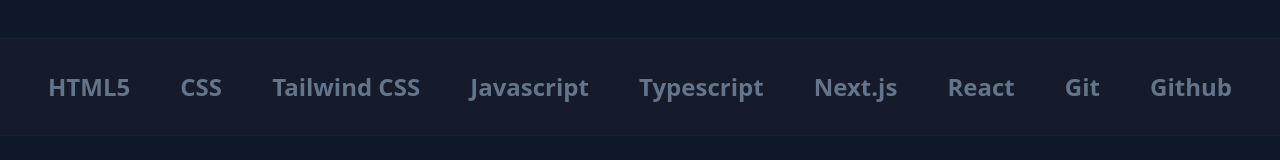
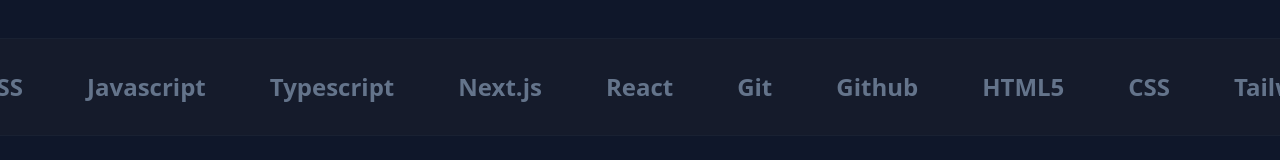
Before and after one commit to hawra-17/portfolio, a React (Vite) app: page / in a window 1280 px wide. Shown: the part 618-778 px from the top of the page. Built offline with nearby package versions, Linux system fonts and the light colour scheme; no server answers; the database is empty.

Commit message:
add Marquee

```diff
--- a/package.json
+++ b/package.json
@@ -15,6 +15,7 @@
     "lucide-react": "^0.563.0",
     "react": "^19.2.0",
     "react-dom": "^19.2.0",
+    "react-fast-marquee": "^1.6.5",
     "tailwind-merge": "^3.4.0"
   },
   "devDependencies": {
--- a/src/components/TechStack.tsx
+++ b/src/components/TechStack.tsx
@@ -1,7 +1,10 @@
 /**
  * Tech Stack Strip
  * A visual list of technologies the developer knows.
+ * Uses react-fast-marquee for smooth scrolling animation.
  */
+import Marquee from "react-fast-marquee";
+
 export function TechStack() {
   const techs = [
     "HTML5",
@@ -18,16 +21,16 @@
   return (
     // Light mode: light gray bg, Dark mode: dark blue bg
     <div className="w-full bg-slate-100 dark:bg-[#151b2b] py-8 border-y border-slate-200 dark:border-slate-800/50 transition-colors">
-      <div className="max-w-7xl mx-auto px-6 md:px-12 flex flex-wrap justify-between items-center gap-8 text-slate-400 dark:text-slate-500 font-bold text-xl md:text-2xl">
+      <Marquee speed={70} gradient={false} pauseOnHover={true}>
         {techs.map((tech) => (
           <span
             key={tech}
-            className="hover:text-slate-700 dark:hover:text-slate-300 transition-colors cursor-default"
+            className="mx-8 text-slate-400 dark:text-slate-500 hover:text-slate-700 dark:hover:text-slate-300 transition-colors cursor-default font-bold text-xl md:text-2xl"
           >
             {tech}
           </span>
         ))}
-      </div>
+      </Marquee>
     </div>
   );
 }
```
Also changed, not shown: 1 other file (tests, documents, lock files or other folders).
